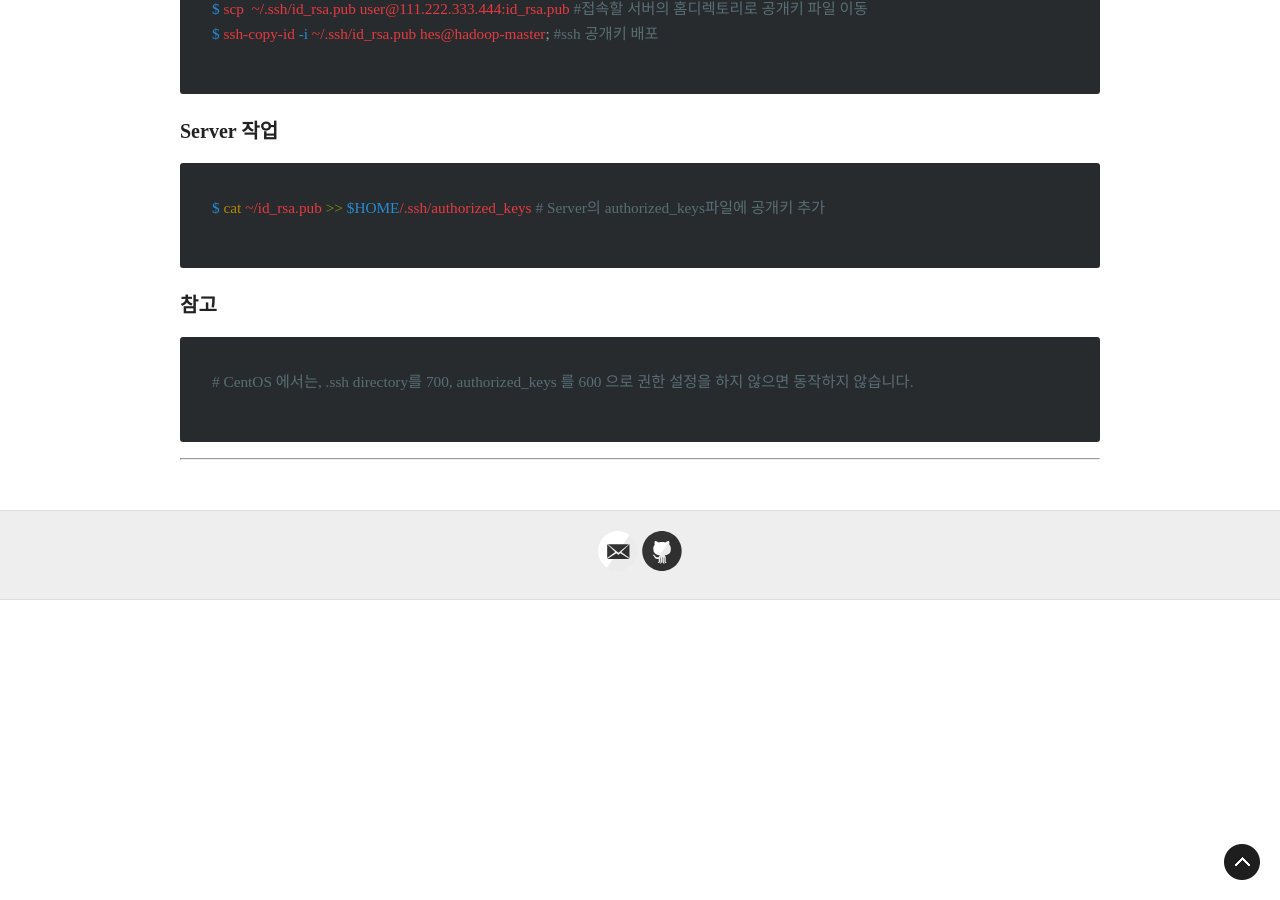
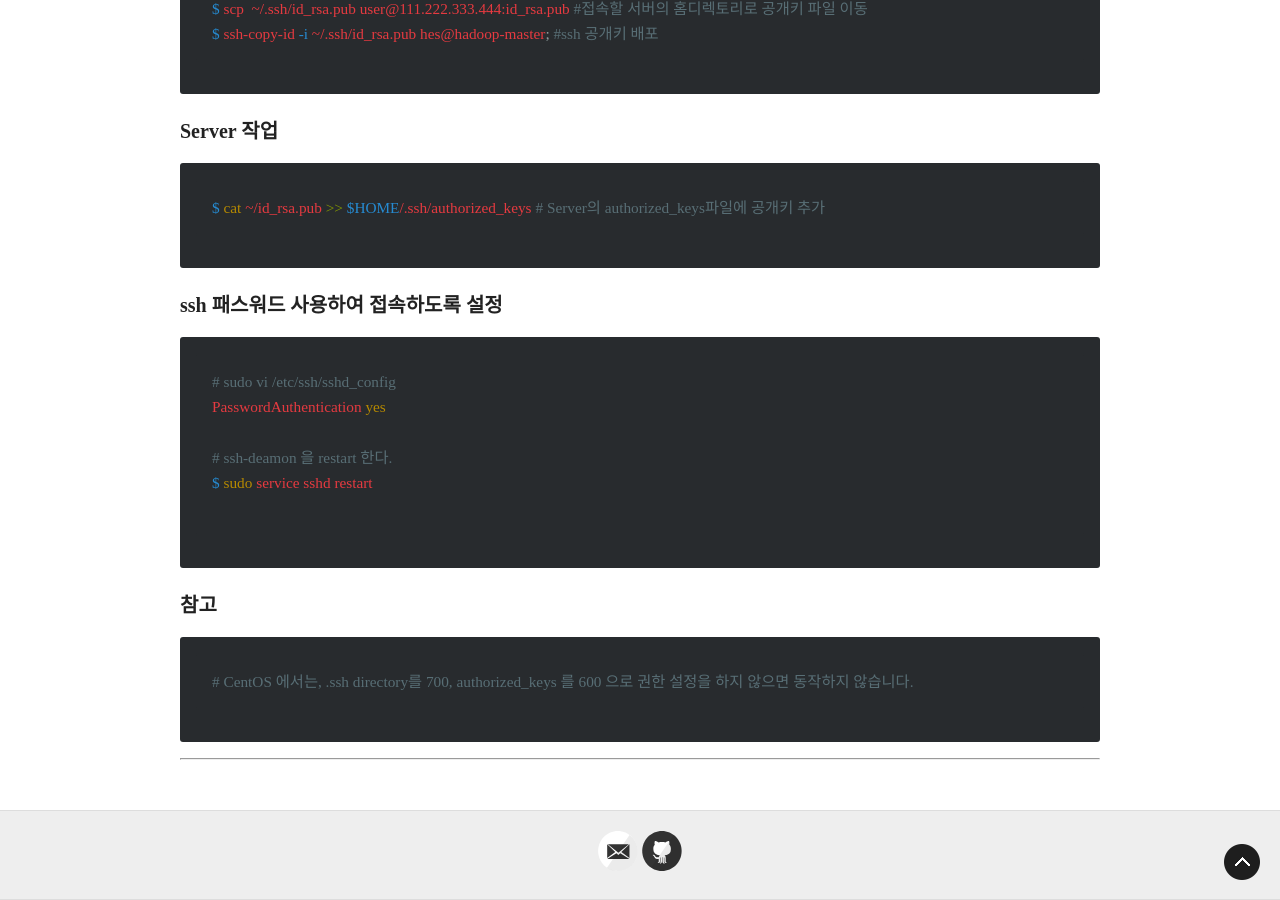
Before and after one commit to jaeheon209/gymbombom.github.io, a Jekyll site: the page built from _posts/2020/2020-01-28-1-ssh-authentication-setting.md, in a window 1280 px wide and 900 px high, scrolled down 1227 px. Built offline with Jekyll 4.4.1, drawn with Linux system fonts in a browser that asks for light colours; nearby versions of some CDN libraries; some web fonts are replaced; comment, search, counter and statistics services are not loaded.

Commit message:
Update 2020-01-28-1-ssh-authentication-setting.md
ssh daemon
password 사용하여 로그인 가능하도록
설정방법  추가

````diff
--- a/_posts/2020/2020-01-28-1-ssh-authentication-setting.md
+++ b/_posts/2020/2020-01-28-1-ssh-authentication-setting.md
@@ -42,6 +42,17 @@ $ ssh-copy-id -i ~/.ssh/id_rsa.pub hes@hadoop-master; #ssh 공개키 배포
 $ cat ~/id_rsa.pub >> $HOME/.ssh/authorized_keys # Server의 authorized_keys파일에 공개키 추가
 ```
 
+### ssh 패스워드 사용하여 접속하도록 설정
+```shell
+# sudo vi /etc/ssh/sshd_config
+PasswordAuthentication yes
+
+# ssh-deamon 을 restart 한다.
+$ sudo service sshd restart
+
+```
+
+
 ### 참고
 ```shell
 # CentOS 에서는, .ssh directory를 700, authorized_keys 를 600 으로 권한 설정을 하지 않으면 동작하지 않습니다.
````
